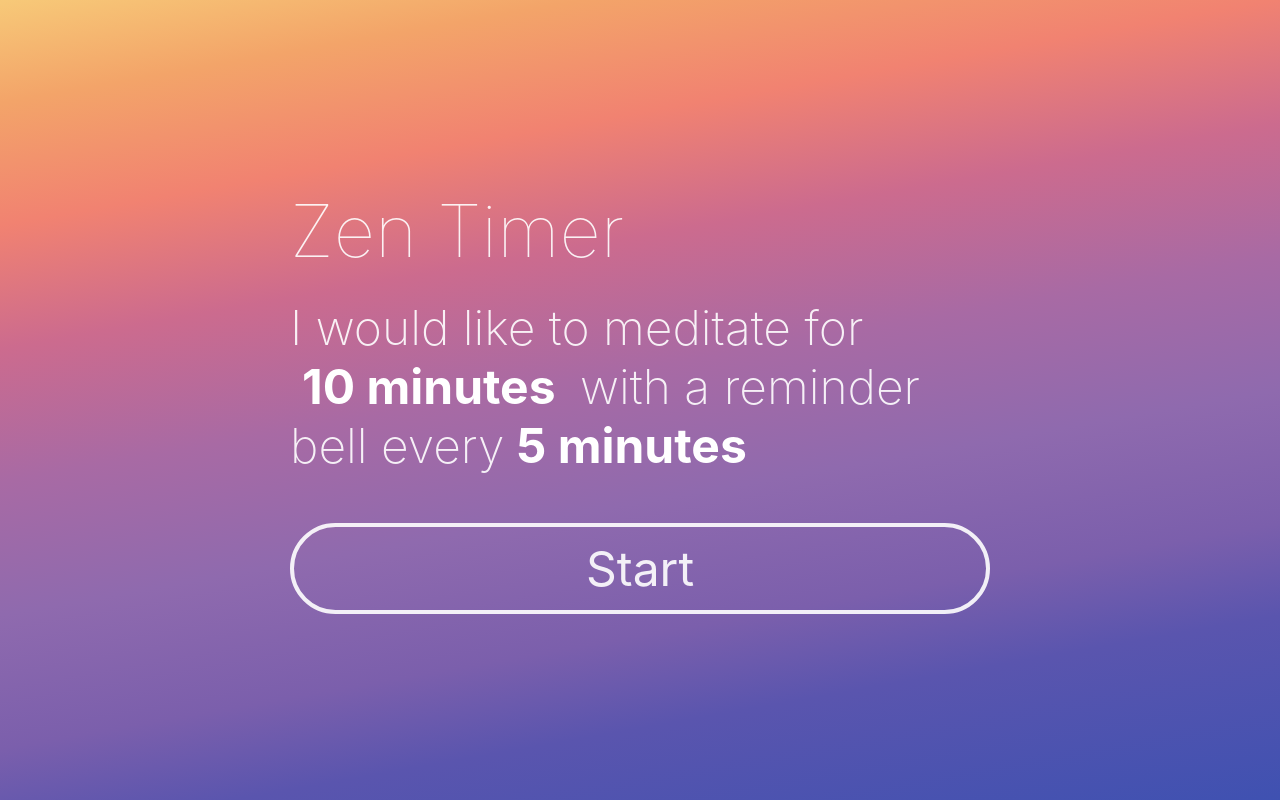
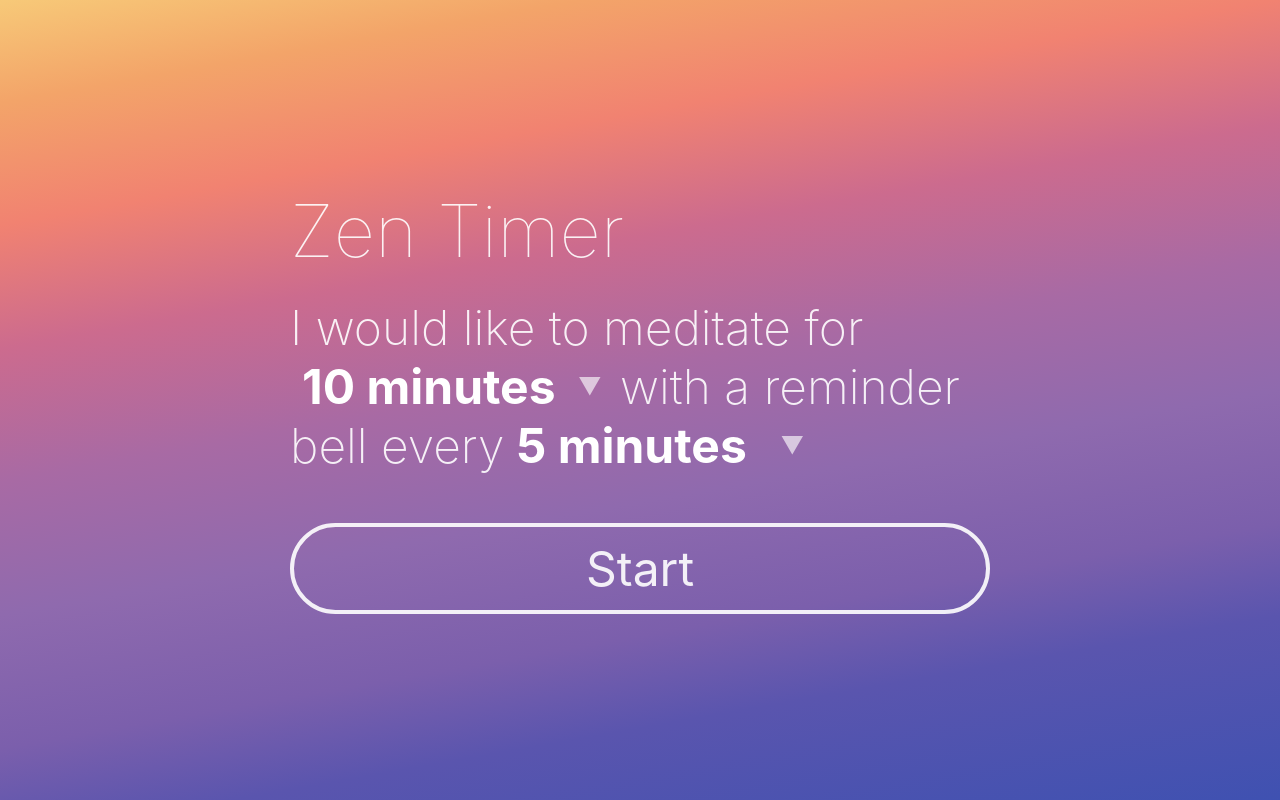
Before and after one commit to HerrBertling/zen-timer, a React (Create React App) app: page / in a window 1280 px wide. Built offline with nearby package versions, Linux system fonts and the light colour scheme.

Commit message:
feat: make dropdowns more obvious

```diff
--- a/src/components/Select/Select.css
+++ b/src/components/Select/Select.css
@@ -1,13 +1,31 @@
+.selectWrapper {
+  align-items: center;
+  display: inline-flex;
+  margin: 0 var(--spacingM);
+  position: relative;
+}
 .select {
+  appearance: none;
+  background: transparent;
   border: 0;
-  background: transparent;
-  appearance: none;
   color: var(--fontStrong);
   display: inline-block;
+  font-family: inherit;
   font-size: var(--fontSize);
-  font-family: inherit;
   font-weight: bold;
+  margin: 0;
   outline: none;
-  margin: 0 var(--spacingM);
-  padding: 0;
+  padding: 0 40px 0 0;
 }
+
+.selectWrapper:after {
+  content: "\25bc";
+  display: inline-block;
+  font-size: 3vh;
+  opacity: 0.7;
+  position: absolute;
+  right: 10px;
+  top: 50%;
+  transform: translateY(-50%);
+  width: 20px;
+}
--- a/src/components/Select/Select.js
+++ b/src/components/Select/Select.js
@@ -8,9 +8,11 @@ const Select = ({ times, onChange, value }) => {
     </option>
   ));
   return (
-    <select onChange={onChange} value={value} className="select">
-      {options}
-    </select>
+    <div className="selectWrapper">
+      <select onChange={onChange} value={value} className="select">
+        {options}
+      </select>
+    </div>
   );
 };
 
```
